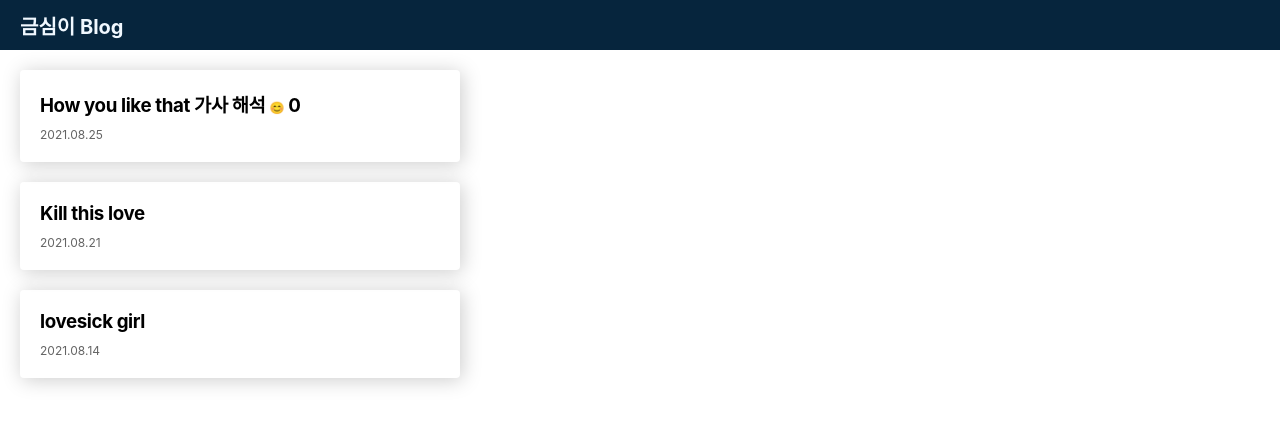
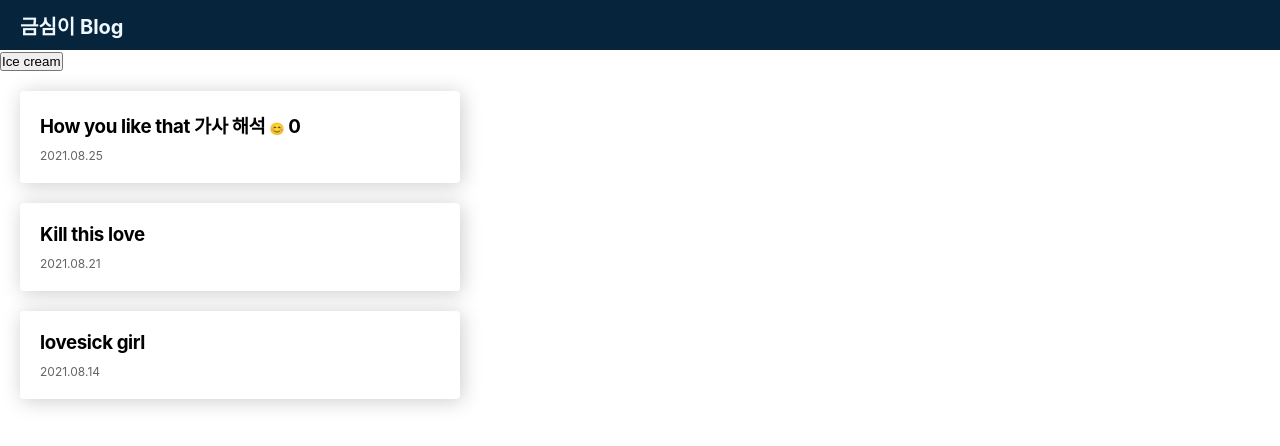
Before and after one commit to simigeum/blog, a React (Create React App) app: page / in a window 1280 px wide. Shown: the top 446 px of the page. Built offline with nearby package versions, Linux system fonts and the light colour scheme.

Commit message:
🎈 Setstate by deep copy and spread operator

```diff
--- a/src/App.js
+++ b/src/App.js
@@ -4,17 +4,25 @@ import './App.css';
 
 function App() {
 
-let [postName, b] = useState( ['How you like that 가사 해석', 'Kill this love', 'lovesick girl'] );
+let [postName, postNamefunction] = useState( ['How you like that 가사 해석', 'Kill this love', 'lovesick girl'] );
 let [like, likePlus] = useState(0);
+
+function postNameChange (){
+  var newArray = [...postName];
+  newArray[0] = 'Ice cream 가사 해석';
+  postNamefunction( newArray );
+}
+
 
   return (
     <div className="App">
       <header className="gnb-header">
         <h1 className="logo">금심이 Blog</h1>
       </header>
+      <button type="button" onClick={ postNameChange }>Ice cream</button>
       <ol className="post-list">
         <li className="post-item">
-          <h3>{ postName[0] } <span onClick={ ()=>{likePlus(like + 1)} }>😊</span> {like} </h3>
+          <h3>{ postName[0] } <span onClick={ () => { likePlus(like + 1) } }>😊</span> {like} </h3>
           <span>2021.08.25</span>
         </li>
         <li className="post-item">
```
